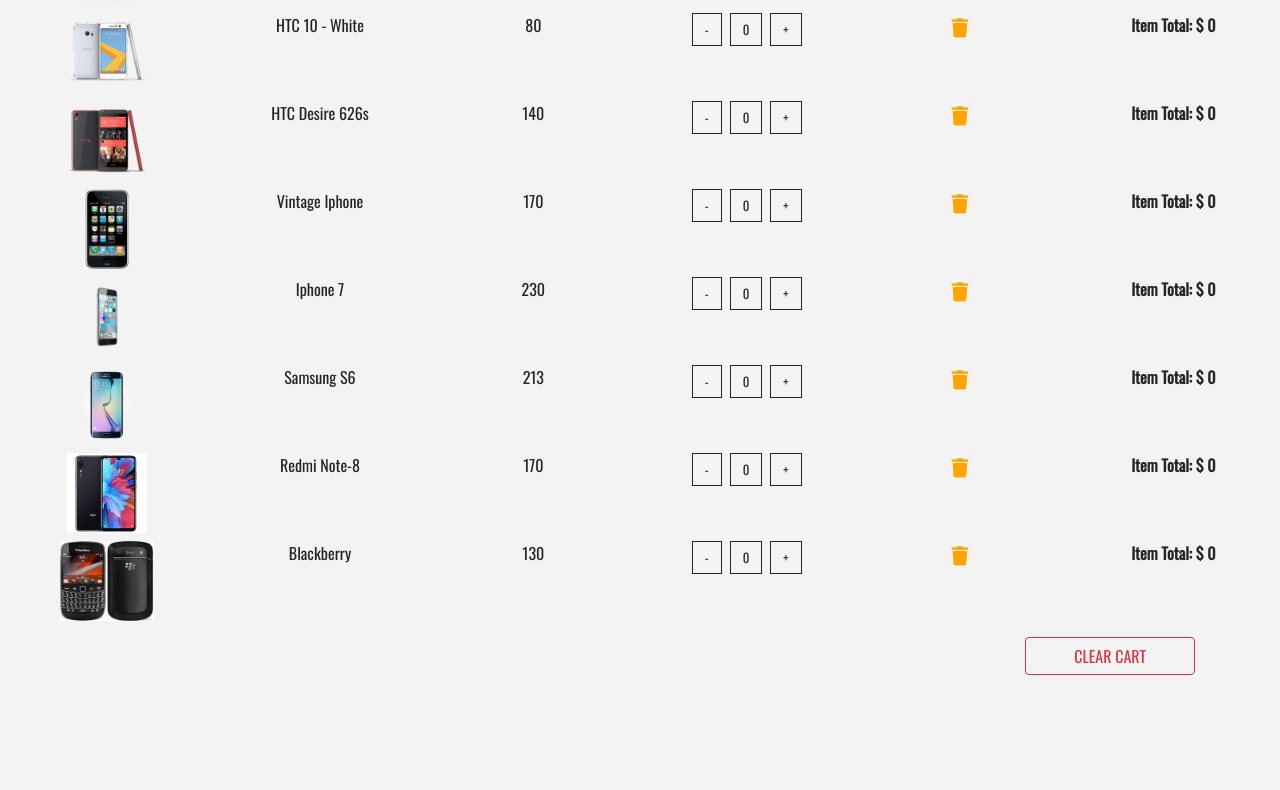
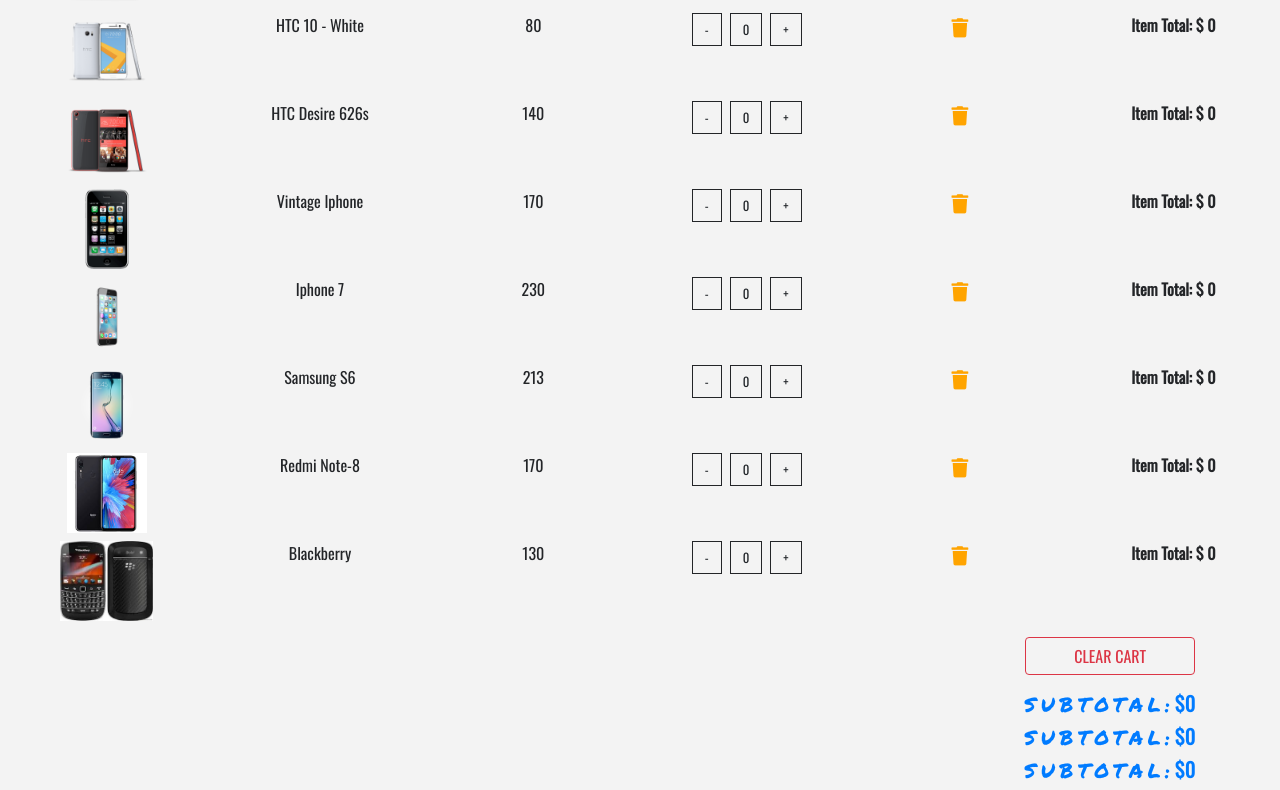
Before and after one commit to AnooSathyee/CapstoneProject-1, a React (Create React App) app in the folder ubuy/: page /cart in a window 1280 px wide. Shown: the part 437-1227 px from the top of the page. Before the commit the page ends 1128 px from the top, so only its background shows below. Built offline with nearby package versions, Linux system fonts and the light colour scheme.

Commit message:
implemented the cartTotal component

```diff
--- a/ubuy/src/components/Cart/CartTotals.js
+++ b/ubuy/src/components/Cart/CartTotals.js
@@ -2,7 +2,7 @@
 import { Link } from "react-router-dom";
 
 export default function CartTotals({ value }) {
-  const { cartSubtotal, cartTax, cartTotal, clearCart } = value;
+  const { cartSubTotal, cartTax, cartTotal, clearCart } = value;
   return (
     <React.Fragment>
       <div className="container">
@@ -16,6 +16,20 @@
               >
                 clear cart
               </button>
+              <h5>
+                <span className="text-title">subtotal:</span>
+                <strong>${cartSubTotal}</strong>
+              </h5>
+
+              <h5>
+                <span className="text-title">subtotal:</span>
+                <strong>${cartTax}</strong>
+              </h5>
+
+              <h5>
+                <span className="text-title">subtotal:</span>
+                <strong>${cartTotal}</strong>
+              </h5>
             </Link>
           </div>
         </div>
--- a/ubuy/src/context.js
+++ b/ubuy/src/context.js
@@ -12,7 +12,7 @@
     cart: storeProducts,
     modalOpen: false,
     modalProduct: detailProduct,
-    cartSubtotal: 0,
+    cartSubTotal: 0,
     cartTax: 0,
     cartTotal: 0,
   };
```
